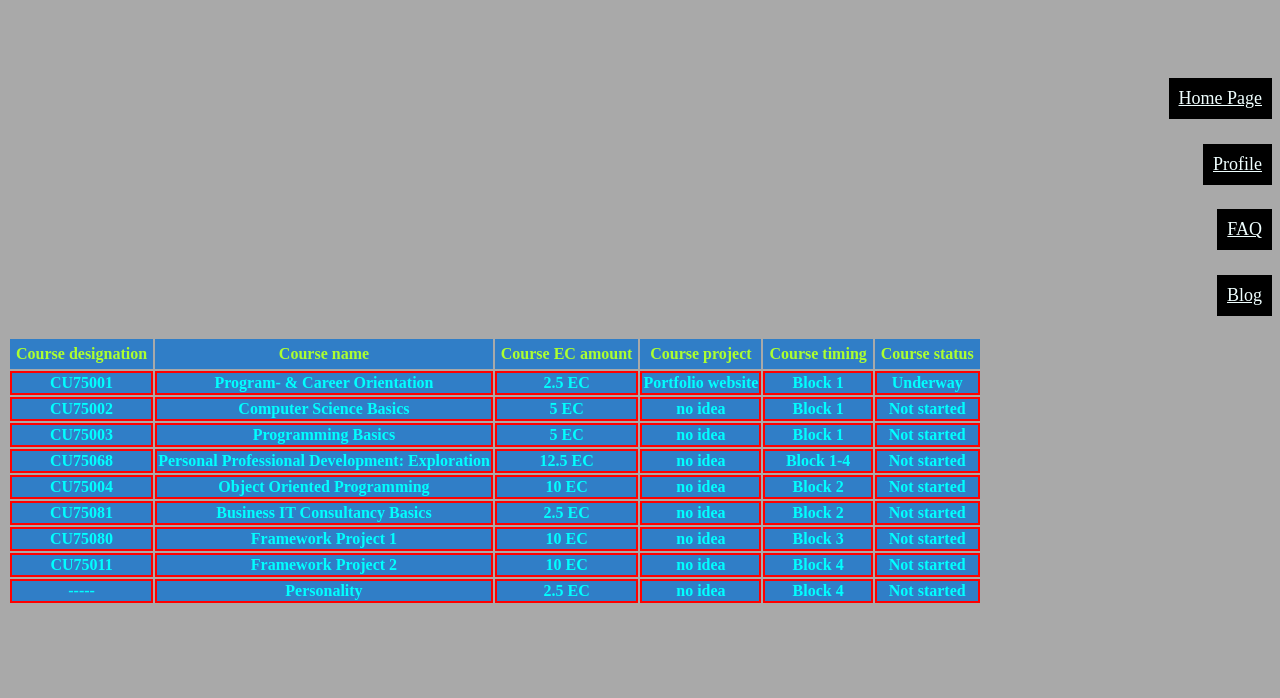
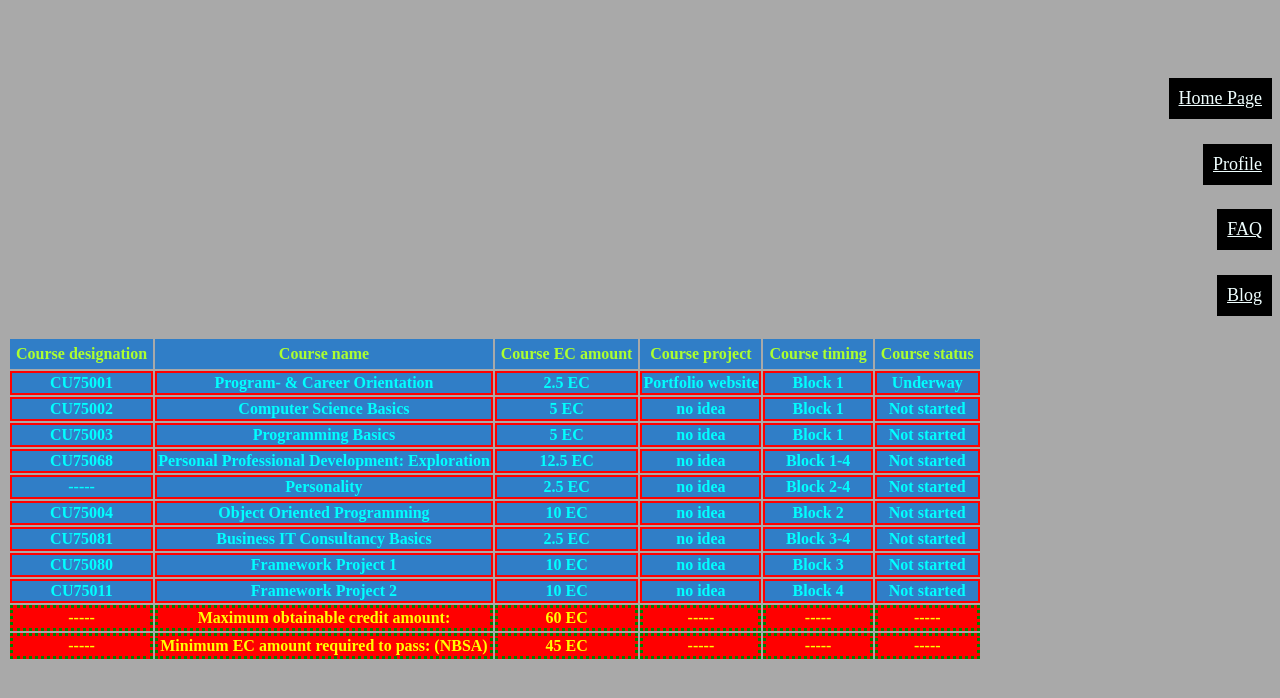
Before and after one commit to NMarcell0001/marcellnemes.github.io, a plain HTML site: page dashboard.html in a window 1280 px wide. Shown: the part 80-778 px from the top of the page. Drawn offline with Linux system fonts and the light colour scheme.

Commit message:
dashboard done? I guess so

```diff
--- a/css/style.css
+++ b/css/style.css
@@ -65,3 +65,10 @@
     background-color:rgb(48,126,199);
     color:aqua
 }
+
+.lucas th{
+    border:dotted 3px green;
+    background-color:red;
+    color:yellow;
+    text-align: center;
+}
--- a/dashboard.html
+++ b/dashboard.html
@@ -59,6 +59,14 @@
             <th>Not started</th>
         </tr>
         <tr class="lukas">
+            <th>-----</th>
+            <th>Personality</th>
+            <th>2.5 EC</th>
+            <th>no idea</th>
+            <th>Block 2-4</th>
+            <th>Not started</th>
+        </tr>
+        <tr class="lukas">
             <th>CU75004</th>
             <th>Object Oriented Programming</th>
             <th>10 EC</th>
@@ -71,7 +79,7 @@
             <th>Business IT Consultancy Basics</th>
             <th>2.5 EC</th>
             <th>no idea</th>
-            <th>Block 2</th>
+            <th>Block 3-4</th>
             <th>Not started</th>
         </tr>
         <tr class="lukas">
@@ -90,22 +98,22 @@
             <th>Block 4</th>
             <th>Not started</th>
         </tr>
-        <tr class="lukas">
+        <tr class="lucas">
             <th>-----</th>
-            <th>Personality</th>
-            <th>2.5 EC</th>
-            <th>no idea</th>
-            <th>Block 4</th>
-            <th>Not started</th>
+            <th>Maximum obtainable credit amount:</th>
+            <th>60 EC</th>
+            <th>-----</th>
+            <th>-----</th>
+            <th>-----</th>
         </tr>
-
-
-
-
-
-
-
-
+        <tr class="lucas">
+            <th>-----</th>
+            <th>Minimum EC amount required to pass: (NBSA)</th>
+            <th>45 EC</th>
+            <th>-----</th>
+            <th>-----</th>
+            <th>-----</th>
+        </tr>
 
     </table>
 </body>
```
